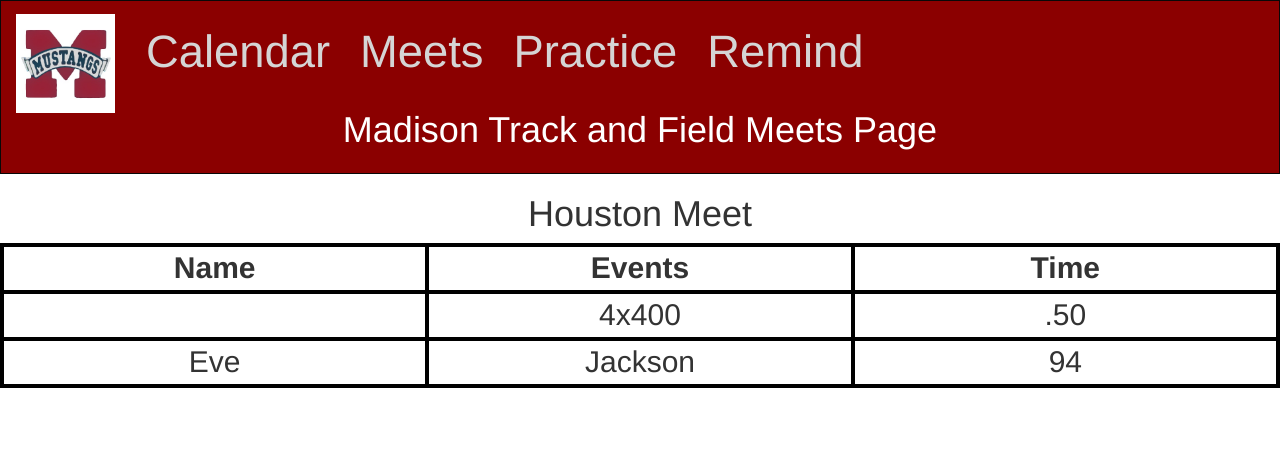
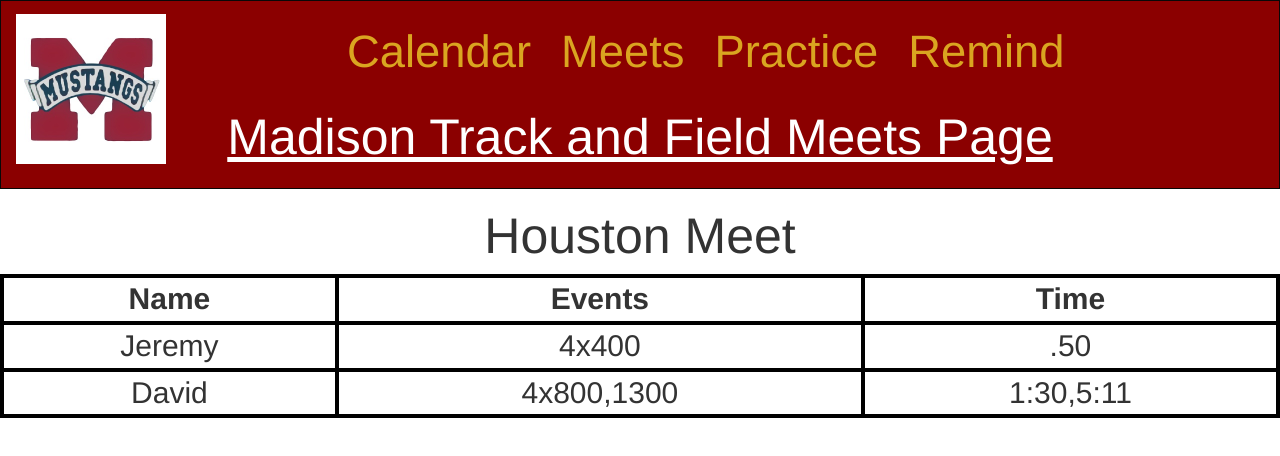
Before and after one commit to indiabowman/MadisonTrackandField, a plain HTML site: page meets.html in a window 1280 px wide. Drawn offline with nearby package versions, Linux system fonts and the light colour scheme.

Commit message:
worked on navbar

```diff
--- a/meets.html
+++ b/meets.html
@@ -24,7 +24,7 @@
           <span class="icon-bar"></span>
           <span class="icon-bar"></span>
         </button>
-        <a class="navbar-brand" href="index.html"><img src="img/track.jpg" width="99"></a>
+        <a class="navbar-brand" href="index.html"><img src="img/track.jpg" width="50%"></a>
       </div>
       <div class="collapse navbar-collapse" id="myNavbar" align="right">
         <ul class="nav navbar-nav navbar">
@@ -46,14 +46,14 @@
     <th>Time</th>
   </tr>
   <tr>
-    <td></td>
+    <td>Jeremy</td>
     <td>4x400</td>
     <td>.50</td>
   </tr>
   <tr>
-    <td>Eve</td>
-    <td>Jackson</td>
-    <td>94</td>
+    <td>David</td>
+    <td>4x800,1300</td>
+    <td>1:30,5:11</td>
   </tr>
 </table>
   </body>
--- a/styles.css
+++ b/styles.css
@@ -4,29 +4,34 @@
   border-radius: 0;
   background-color: #8B0000;
   color: #FFF;
+  text-decoration: underline;
+  text-decoration-style: solid;
   padding: 1% 0;
   font-size: 1.2cm;
+  text-align: center;
 }
 .navbar-brand{
   float: left;
   min-height: 30px;
-  padding: 0 15px 5px;
+  padding: 0px 15px 5px;
 }
 .navbar-inverse .navbar-nav .active a., .navbar-inverse . navbar-nav .active a:focus,
 .navbar-inverse .navbar-nav .active a:hover {
-color: #FFF;
-background-color: #8B0000;
+align-items: center;
 }
 .navbar-inverse .navbar-nav li a {
-  color: #D5D5D5;
+  color: #DAA520;
 }
-
+.nav navbar-nav navbar{
+  align-items: center;
+}
 .group-pic{
 align-self: center;
 }
 /*Calendar*/
 h1{
-  align-content: center;
+  font-size: 50px;
+  text-align: center;
 }
 @media screen (max-width:720px) {
   .weekdays li, .days li {width: 13.1%;}
@@ -48,7 +53,7 @@ table, th, td {
 }
 /*Practices*/
 table, th, td {
-table-layout: fixed;
+table-layout: auto;
   text-align: center;
   font-size: 30px;
 }
```
Also changed, not shown: calendar.html (+2 -2 lines), index.html (+2 -2 lines), practice.html (+2 -2 lines), remind.html (+1 -1 lines).
